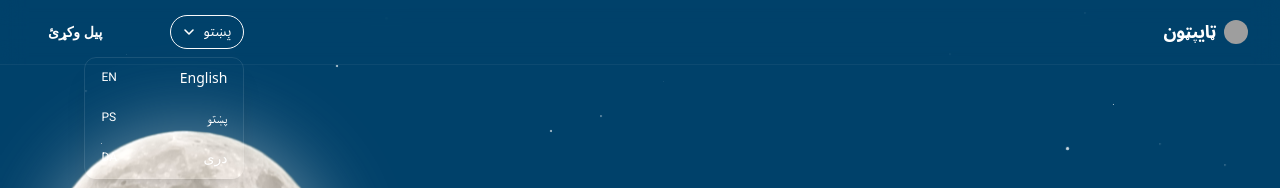
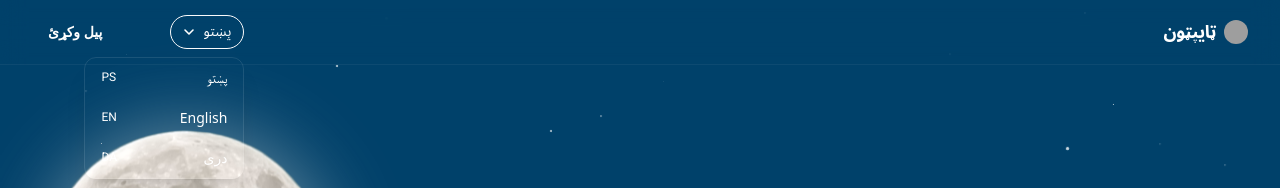
Before and after one commit to FazlahmadHotaki/Typeing-Project, a React (Vite) app: page / in a window 1280 px wide. Both pictures are taken after a click on the button "پښتو". Shown: the top 188 px of the page. Built offline with nearby package versions, Linux system fonts and the light colour scheme; grey boxes are pictures that could not be loaded.

Commit message:
fajdklfadsdبشسی

```diff
--- a/src/components/Nav.jsx
+++ b/src/components/Nav.jsx
@@ -88,12 +88,13 @@ const Nav = ({ onStartTyping, showGetStarted, darkText = false }) => {
 
             {menuOpen && (
               <div className="lang-dropdown absolute right-0 mt-2 w-40 rounded-xl bg-night3 border border-white/10 shadow-xl overflow-hidden">
+              <button onClick={() => { changeLanguage('ps'); setMenuOpen(false); }} className="w-full text-left px-4 py-2.5 text-sm hover:bg-white/5 flex items-center justify-between font-arabic">
+                  پښتو <span className="text-xs text-slateink">PS</span>
+                </button>
                 <button onClick={() => { changeLanguage('en'); setMenuOpen(false); }} className="w-full text-left px-4 py-2.5 text-sm hover:bg-white/5 flex items-center justify-between">
                   English <span className="text-xs text-slateink">EN</span>
                 </button>
-                <button onClick={() => { changeLanguage('ps'); setMenuOpen(false); }} className="w-full text-left px-4 py-2.5 text-sm hover:bg-white/5 flex items-center justify-between font-arabic">
-                  پښتو <span className="text-xs text-slateink">PS</span>
-                </button>
+
                 <button onClick={() => { changeLanguage('da'); setMenuOpen(false); }} className="w-full text-left px-4 py-2.5 text-sm hover:bg-white/5 flex items-center justify-between font-arabic">
                   دری <span className="text-xs text-slateink">DA</span>
                 </button>
```
